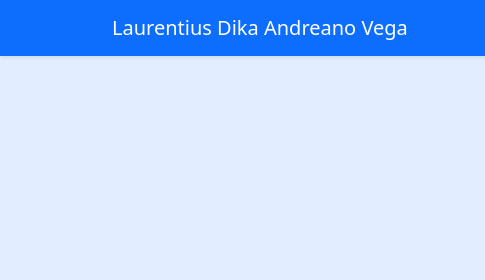
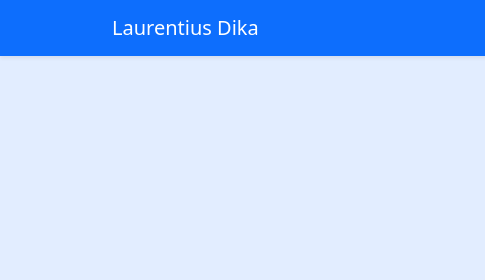
Before and after one commit to Lcurents/webappif, a plain HTML site: page index.html in a window 1280 px wide. Shown: the top 280 px of the page, 0-485 px from the left. Drawn offline with nearby package versions, Linux system fonts and the light colour scheme.

Commit message:
ubah index

```diff
--- a/index.html
+++ b/index.html
@@ -22,7 +22,7 @@
       class="navbar navbar-expand-lg fixed-top bg-primary navbar-dark shadow-sm"
     >
       <div class="container-fluid fw-medium con">
-        <a class="navbar-brand" href="#">Laurentius Dika Andreano Vega</a>
+        <a class="navbar-brand" href="#">Laurentius Dika</a>
         <button
           class="navbar-toggler"
           type="button"
```
